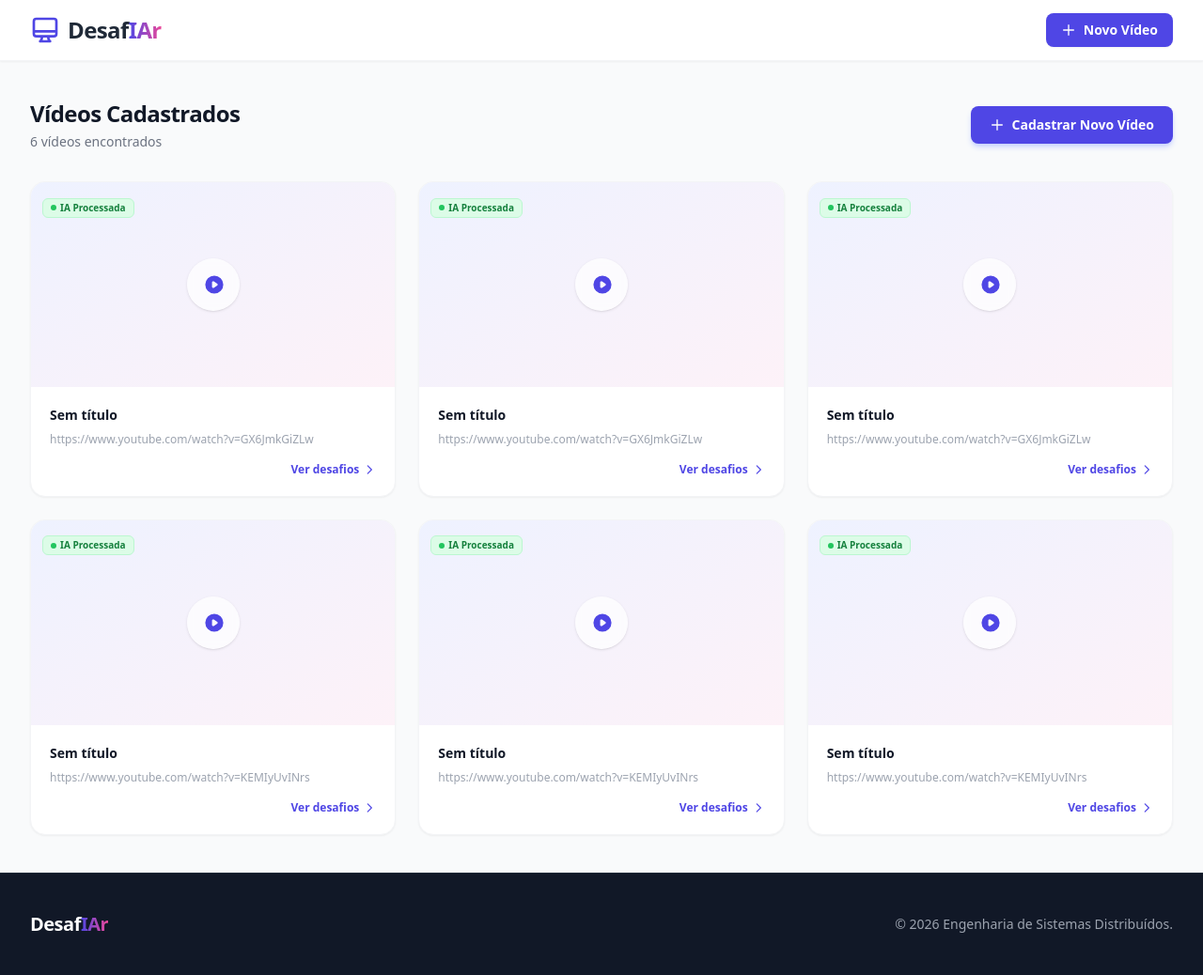
After one commit to CarlosCosta72/Projeto-de-Engenharia-de-Sistemas-Distribuidos, a Django app: page /lista/ in a window 1280 px wide. The commit adds this page. Shown: the whole page at 94% size. Run offline with Django 5.2, Linux system fonts and the light colour scheme; data comes from the database, SQL or seed files in the repository; both versions use the stored data as it was after the commit; some libraries are stand-ins or nearby versions.

Commit message:
feat: adicinando cadastro listagem de video.

```diff
--- /dev/null
+++ b/desafIAr/templates/desafIAr/video_list.html
@@ -0,0 +1,183 @@
+<!DOCTYPE html>
+<html lang="pt-br">
+
+<head>
+    <meta charset="UTF-8">
+    <meta name="viewport" content="width=device-width, initial-scale=1.0">
+    <title>Vídeos - DesafIAr</title>
+    <script src="https://cdn.tailwindcss.com"></script>
+    <script>
+        tailwind.config = {
+            theme: {
+                extend: {
+                    colors: {
+                        primary: '#4f46e5',
+                        secondary: '#ec4899',
+                    }
+                }
+            }
+        }
+    </script>
+</head>
+
+<body class="bg-gray-50 font-sans text-gray-900 antialiased selection:bg-primary selection:text-white flex flex-col min-h-screen">
+
+    <!-- Navbar -->
+    <nav class="bg-white shadow-sm border-b border-gray-100 flex-none sticky top-0 z-50">
+        <div class="max-w-7xl mx-auto px-4 sm:px-6 lg:px-8">
+            <div class="flex justify-between h-16">
+                <div class="flex items-center">
+                    <a href="{% url 'home' %}" class="flex-shrink-0 flex items-center gap-2">
+                        <svg class="w-8 h-8 text-primary" fill="none" stroke="currentColor" viewBox="0 0 24 24">
+                            <path stroke-linecap="round" stroke-linejoin="round" stroke-width="2"
+                                d="M9.75 17L9 20l-1 1h8l-1-1-.75-3M3 13h18M5 17h14a2 2 0 002-2V5a2 2 0 00-2-2H5a2 2 0 00-2 2v10a2 2 0 002 2z">
+                            </path>
+                        </svg>
+                        <span class="text-2xl font-bold text-gray-800 tracking-tight">
+                            Desaf<span class="text-transparent bg-clip-text bg-gradient-to-r from-primary to-secondary">IAr</span>
+                        </span>
+                    </a>
+                </div>
+                <div class="flex items-center">
+                    <a href="{% url 'video_form' %}"
+                        class="inline-flex items-center gap-2 px-4 py-2 text-sm font-semibold text-white bg-primary hover:bg-indigo-700 rounded-lg transition-all duration-200 shadow-sm">
+                        <svg class="w-4 h-4" fill="none" stroke="currentColor" viewBox="0 0 24 24">
+                            <path stroke-linecap="round" stroke-linejoin="round" stroke-width="2" d="M12 4v16m8-8H4"></path>
+                        </svg>
+                        <span class="hidden sm:inline">Novo Vídeo</span>
+                    </a>
+                </div>
+            </div>
+        </div>
+    </nav>
+
+    <!-- Main -->
+    <main class="flex-grow py-10">
+        <div class="max-w-7xl mx-auto px-4 sm:px-6 lg:px-8">
+
+            <!-- Cabeçalho da página -->
+            <div class="flex flex-col sm:flex-row sm:items-center sm:justify-between gap-4 mb-8">
+                <div>
+                    <h1 class="text-2xl font-extrabold text-gray-900 tracking-tight">Vídeos Cadastrados</h1>
+                    <p class="mt-1 text-sm text-gray-500">
+                        {% if videos %}
+                            {{ videos|length }} vídeo{{ videos|length|pluralize:",s" }} encontrado{{ videos|length|pluralize:",s" }}
+                        {% else %}
+                            Nenhum vídeo cadastrado ainda
+                        {% endif %}
+                    </p>
+                </div>
+                <a href="{% url 'video_form' %}"
+                    class="inline-flex items-center gap-2 px-5 py-2.5 text-sm font-semibold text-white bg-primary hover:bg-indigo-700 rounded-lg transition-all duration-200 shadow-md shadow-indigo-200 hover:-translate-y-0.5">
+                    <svg class="w-4 h-4" fill="none" stroke="currentColor" viewBox="0 0 24 24">
+                        <path stroke-linecap="round" stroke-linejoin="round" stroke-width="2" d="M12 4v16m8-8H4"></path>
+                    </svg>
+                    Cadastrar Novo Vídeo
+                </a>
+            </div>
+
+            <!-- Mensagens de sucesso/erro -->
+            {% if messages %}
+                {% for message in messages %}
+                <div class="mb-6 {% if message.tags == 'success' %}bg-green-50 border-green-200 text-green-700{% elif message.tags == 'error' %}bg-red-50 border-red-200 text-red-700{% else %}bg-blue-50 border-blue-200 text-blue-700{% endif %} border rounded-xl p-4 flex items-center gap-3">
+                    <svg class="w-5 h-5 flex-shrink-0" fill="none" stroke="currentColor" viewBox="0 0 24 24">
+                        <path stroke-linecap="round" stroke-linejoin="round" stroke-width="2" d="M9 12l2 2 4-4m6 2a9 9 0 11-18 0 9 9 0 0118 0z"></path>
+                    </svg>
+                    <p class="text-sm font-medium">{{ message }}</p>
+                </div>
+                {% endfor %}
+            {% endif %}
+
+            <!-- Estado vazio -->
+            {% if not videos %}
+            <div class="bg-white rounded-2xl border border-gray-100 shadow-sm py-20 flex flex-col items-center justify-center text-center px-4">
+                <div class="w-20 h-20 bg-indigo-50 rounded-full flex items-center justify-center mb-5">
+                    <svg class="w-10 h-10 text-primary opacity-60" fill="none" stroke="currentColor" viewBox="0 0 24 24">
+                        <path stroke-linecap="round" stroke-linejoin="round" stroke-width="1.5"
+                            d="M15 10l4.553-2.069A1 1 0 0121 8.87v6.26a1 1 0 01-1.447.894L15 14M3 8a2 2 0 012-2h10a2 2 0 012 2v8a2 2 0 01-2 2H5a2 2 0 01-2-2V8z">
+                        </path>
+                    </svg>
+                </div>
+                <h3 class="text-lg font-bold text-gray-900 mb-2">Nenhum vídeo cadastrado</h3>
+                <p class="text-sm text-gray-500 max-w-xs mb-6">Adicione seu primeiro vídeo e deixe a IA gerar os desafios automaticamente.</p>
+                <a href="{% url 'video_form' %}"
+                    class="inline-flex items-center gap-2 px-6 py-2.5 text-sm font-semibold text-white bg-primary hover:bg-indigo-700 rounded-lg transition-all shadow-md shadow-indigo-200">
+                    <svg class="w-4 h-4" fill="none" stroke="currentColor" viewBox="0 0 24 24">
+                        <path stroke-linecap="round" stroke-linejoin="round" stroke-width="2" d="M12 4v16m8-8H4"></path>
+                    </svg>
+                    Cadastrar Primeiro Vídeo
+                </a>
+            </div>
+
+            {% else %}
+
+            <!-- Grid de cards -->
+            <div class="grid grid-cols-1 sm:grid-cols-2 lg:grid-cols-3 gap-6">
+                {% for video in videos %}
+                <a href="{% url 'video_detail' video.pk %}"
+                    class="group bg-white rounded-2xl border border-gray-100 shadow-sm hover:shadow-md hover:-translate-y-0.5 transition-all duration-200 overflow-hidden flex flex-col">
+
+                    <!-- Thumbnail / placeholder -->
+                    <div class="aspect-video bg-gradient-to-br from-indigo-50 to-pink-50 relative flex items-center justify-center overflow-hidden">
+                        <div class="w-14 h-14 bg-white/70 backdrop-blur-sm rounded-full flex items-center justify-center shadow group-hover:scale-110 transition-transform duration-300">
+                            <svg class="w-6 h-6 text-primary ml-0.5" fill="currentColor" viewBox="0 0 20 20">
+                                <path fill-rule="evenodd"
+                                    d="M10 18a8 8 0 100-16 8 8 0 000 16zM9.555 7.168A1 1 0 008 8v4a1 1 0 001.555.832l3-2a1 1 0 000-1.664l-3-2z"
+                                    clip-rule="evenodd">
+                                </path>
+                            </svg>
+                        </div>
+                        <!-- Badge de status -->
+                        <div class="absolute top-3 left-3">
+                            <span class="inline-flex items-center gap-1 px-2 py-0.5 rounded-md text-[10px] font-bold bg-green-100 text-green-700 border border-green-200">
+                                <span class="w-1.5 h-1.5 bg-green-500 rounded-full"></span>
+                                IA Processada
+                            </span>
+                        </div>
+                    </div>
+
+                    <!-- Conteúdo do card -->
+                    <div class="p-5 flex flex-col flex-grow">
+                        <h3 class="text-sm font-bold text-gray-900 group-hover:text-primary transition-colors line-clamp-2 mb-2">
+                            {{ video.title|default:"Sem título" }}
+                        </h3>
+                        <p class="text-xs text-gray-400 truncate mb-4">
+                            {{ video.url }}
+                        </p>
+                        <div class="mt-auto flex items-center justify-between">
+                            <span class="text-xs text-gray-400">
+                                {% if video.created_at %}
+                                    {{ video.created_at|date:"d/m/Y" }}
+                                {% endif %}
+                            </span>
+                            <span class="inline-flex items-center gap-1 text-xs font-semibold text-primary group-hover:gap-2 transition-all">
+                                Ver desafios
+                                <svg class="w-3.5 h-3.5" fill="none" stroke="currentColor" viewBox="0 0 24 24">
+                                    <path stroke-linecap="round" stroke-linejoin="round" stroke-width="2" d="M9 5l7 7-7 7"></path>
+                                </svg>
+                            </span>
+                        </div>
+                    </div>
+                </a>
+                {% endfor %}
+            </div>
+            {% endif %}
+
+        </div>
+    </main>
+
+    <!-- Footer -->
+    <footer class="bg-gray-900 text-gray-400 py-10 border-t border-gray-800 flex-none mt-auto">
+        <div class="max-w-7xl mx-auto px-4 sm:px-6 lg:px-8">
+            <div class="flex flex-col md:flex-row justify-between items-center gap-6">
+                <span class="text-xl font-bold text-white tracking-tight">
+                    Desaf<span class="text-transparent bg-clip-text bg-gradient-to-r from-primary to-secondary">IAr</span>
+                </span>
+                <p class="text-sm">&copy; 2026 Engenharia de Sistemas Distribuídos.</p>
+            </div>
+        </div>
+    </footer>
+
+</body>
+
+</html>
--- a/desafIAr/urls.py
+++ b/desafIAr/urls.py
@@ -5,4 +5,6 @@ urlpatterns = [
     path('', views.home, name='home'),
     path('novo/', views.video_form, name='video_form'),
     path('video/', views.video_detail, name='video_detail'),
+    path('lista/', views.video_list, name='video_list'),
+    path('video/<int:pk>/', views.video_detail, name='video_detail'),
 ]
--- a/desafIAr/views.py
+++ b/desafIAr/views.py
@@ -1,11 +1,54 @@
-from django.shortcuts import render
+from django.shortcuts import render, redirect
+from django.contrib import messages
+from .models import Video
 
-# Create your views here.
 def home(request):
     return render(request, 'desafIAr/home.html')
 
+
 def video_form(request):
+    if request.method == 'POST':
+        video_url   = request.POST.get('video_url', '').strip()
+        titulo       = request.POST.get('titulo', '').strip()
+
+        errors = {}
+
+        if not video_url:
+            errors['video_url'] = 'Informe o link do vídeo.'
+        elif not (video_url.startswith('http://') or video_url.startswith('https://')):
+            errors['video_url'] = 'Digite uma URL válida (ex: https://www.youtube.com/watch?v=...).'
+
+        if errors:
+            context = {
+                'errors': errors,
+                'values': {
+                    'video_url':   video_url,
+                    'titulo':       titulo,
+                },
+            }
+            return render(request, 'desafIAr/video_form.html', context)
+
+        video = Video.objects.create(
+            url=video_url,
+            titulo=titulo,
+        )
+
+        video.save()
+
+        messages.success(
+            request,
+            f'Vídeo "{titulo or video_url}" cadastrado com sucesso! A IA já começou o processamento.'
+        )
+
+        return redirect('video_list')
+
     return render(request, 'desafIAr/video_form.html')
 
-def video_detail(request):
-    return render(request, 'desafIAr/video_detail.html')
+def video_detail(request, pk=None):
+    context = {}
+    return render(request, 'desafIAr/video_detail.html', context)
+
+def video_list(request):
+    videos = Video.objects.all()
+    context = {'videos': videos}
+    return render(request, 'desafIAr/video_list.html', context)
```
Also changed, not shown: desafIAr/templates/desafIAr/home.html (+4 -5 lines), desafIAr/templates/desafIAr/video_form.html (+4 -4 lines), db.sqlite3.
